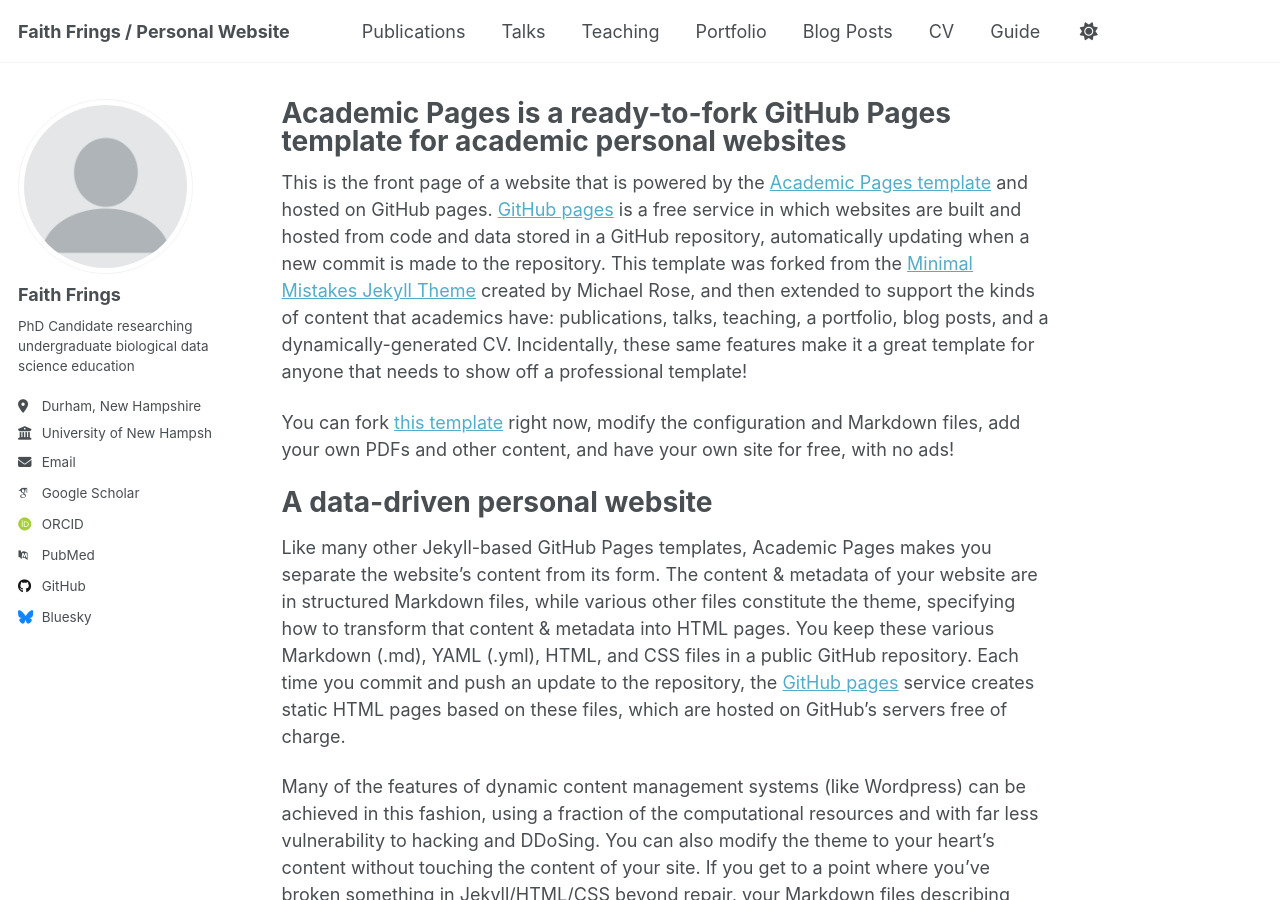
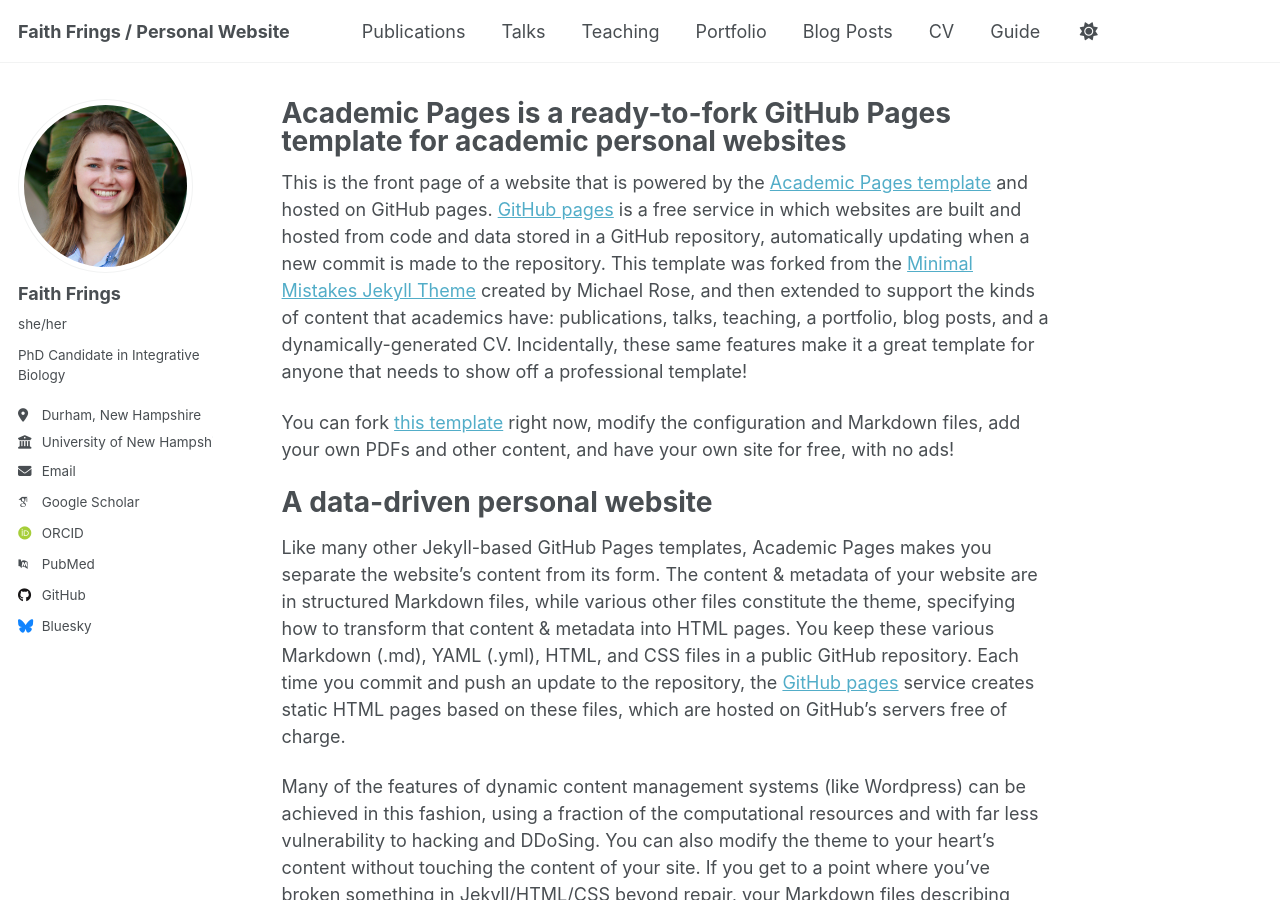
Before and after one commit to faithfrings/faithfrings.github.io, a Jekyll site: the page built from _pages/about.md, in a window 1280 px wide and 900 px high. Built offline with Jekyll 4.4.1, drawn with Linux system fonts in a browser that asks for light colours; some web fonts are replaced; a script that is not in the unit is left out.

Commit message:
update _config.yml

```diff
--- a/_config.yml
+++ b/_config.yml
@@ -23,10 +23,10 @@ repository               : "faithfrings/faithfrings.github.io"
 #               Additional customization can be done by editing /_includes/author-profile.html
 author:
   # Biographic information
-  avatar           : "profile.png"
+  avatar           : "frings_headshot.jpg"
   name             : "Faith Frings"
-  pronouns         : # example: "she/her"
-  bio              : "PhD Candidate researching undergraduate biological data science education"
+  pronouns         : "she/her"
+  bio              : "PhD Candidate in Integrative Biology"
   location         : "Durham, New Hampshire"
   employer         : "University of New Hampshire"
   uri              : # URL
```
Also changed, not shown: images/frings_headshot.jpg (added), 3 other files.
